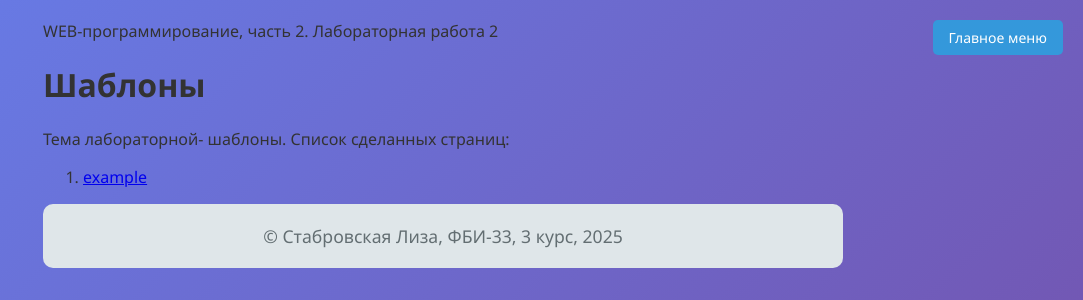
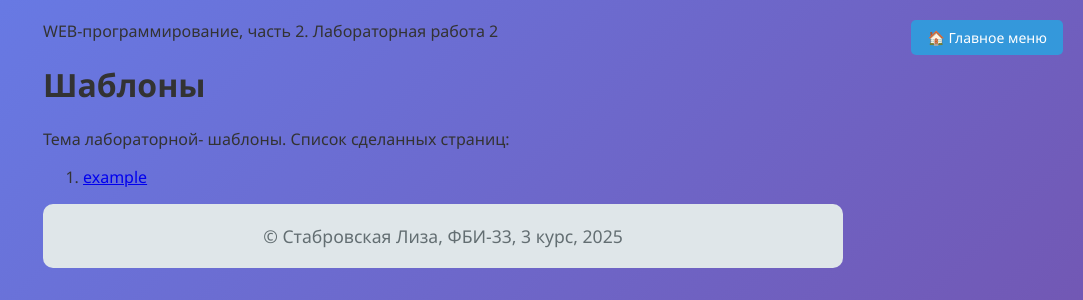
Before and after one commit to Elizaveta2894/web-back-lab, a Flask app: page /lab2/ in a window 1280 px wide. Shown: the top 300 px of the page, without its empty margins (197-1280 px from the left). Run offline with Flask 3, Linux system fonts and the light colour scheme.

Commit message:
Фавиконки

```diff
--- a/templates/base.html
+++ b/templates/base.html
@@ -4,7 +4,11 @@
     <meta charset="UTF-8">
     <meta name="viewport" content="width=device-width, initial-scale=1.0">
     <title>Стабровская Лиза. {% block lab %}{% endblock %}</title>
-    <link rel="stylesheet" href="{{url_for('static', filename='main.css')}}">
+    <link rel="stylesheet" href="{{ url_for('static', filename='main.css') }}">
+
+    <link rel="icon" type="image/jpeg" href="{{ url_for('static', filename='favicon.jpeg') }}">
+
+
     <style>
         .main-menu-link {
             position: absolute;
@@ -27,7 +31,7 @@
 <body>
     <header>
         WEB-программирование, часть 2. {{ self.lab() }}
-        <a href="/" class="main-menu-link"> Главное меню</a>
+        <a href="/" class="main-menu-link">🏠 Главное меню</a>
     </header>
 
     <main>
```
Also changed, not shown: static/favicon.jpeg (added).
